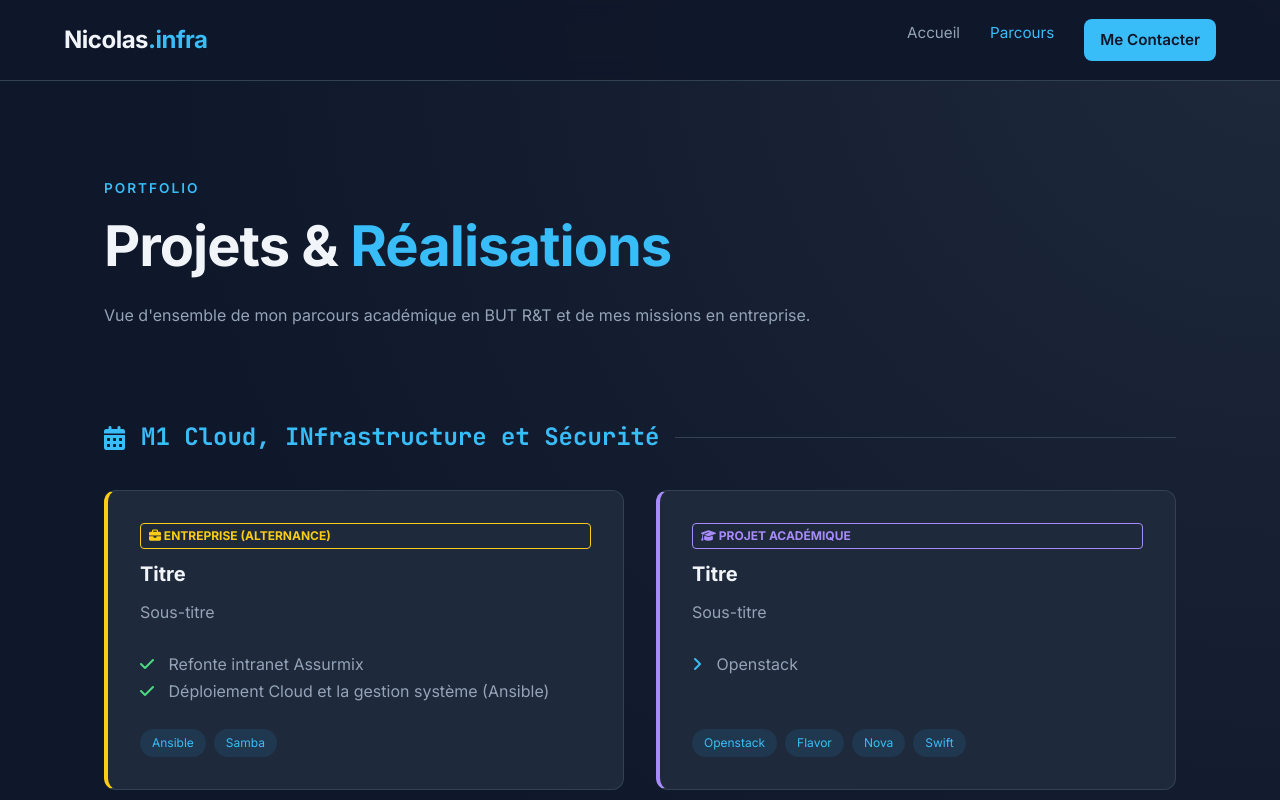
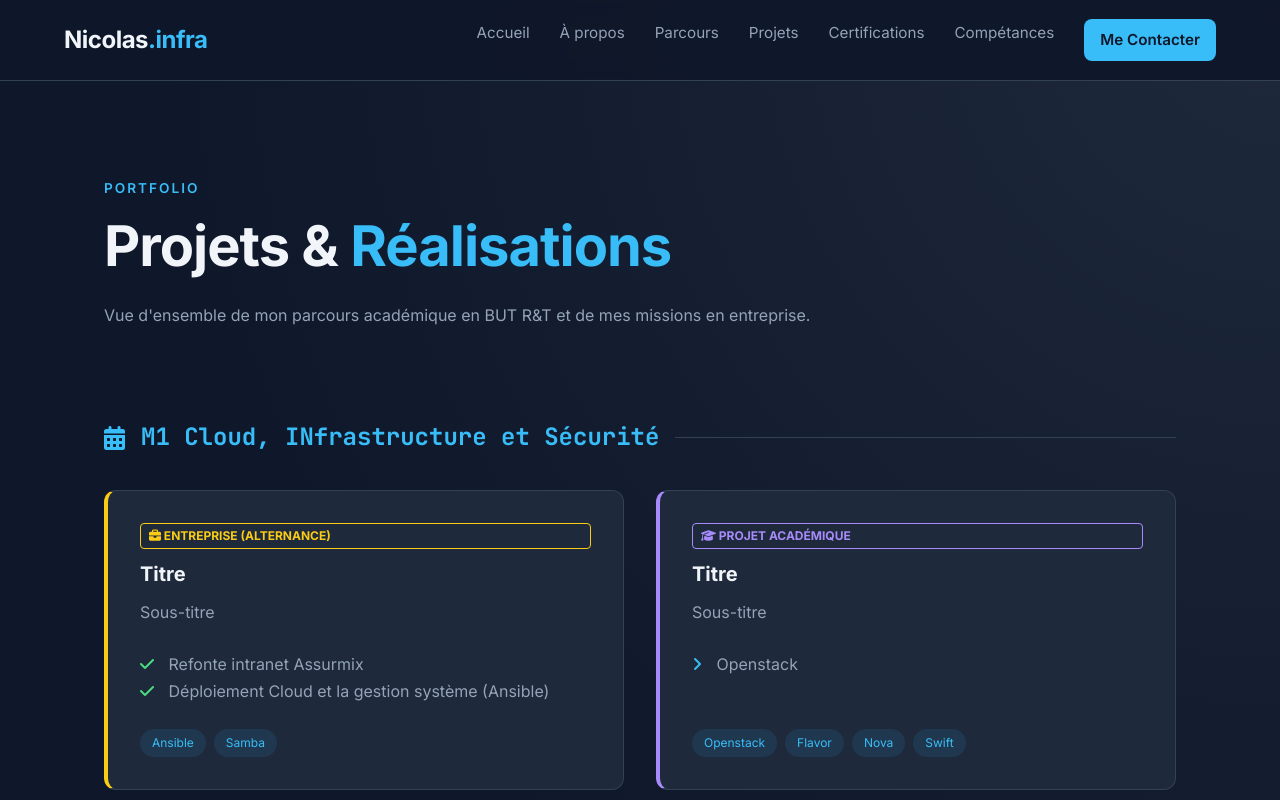
Before and after one commit to nblinpro/portfolio, a plain HTML site: page pages/projets.html in a window 1280 px wide. Shown: the top 800 px of the page. Drawn offline with Linux system fonts and the light colour scheme.

Commit message:
Update projets.html

```diff
--- a/pages/projets.html
+++ b/pages/projets.html
@@ -44,8 +44,12 @@
         <nav>
             <ul>
                 <li><a href="../index.html">Accueil</a></li>
-                <li><a href="projets.html" style="color:var(--accent)">Parcours</a></li>
-                <li><a href="mailto:tonemail@example.com" class="btn btn-primary" style="padding: 0.5rem 1rem;">Me Contacter</a></li>
+                <li><a href="#about">À propos</a></li>
+                <li><a href="#parcours">Parcours</a></li>
+                <li><a href="#">Projets</a></li>
+                <li><a href="#certifications">Certifications</a></li>
+                <li><a href="#competances">Compétances</a></li>
+                <li><a href="mailto:nicolas.blin.pro1@gmail.com" class="btn btn-primary" style="padding: 0.5rem 1rem;">Me Contacter</a></li>
             </ul>
         </nav>
     </header>
```
